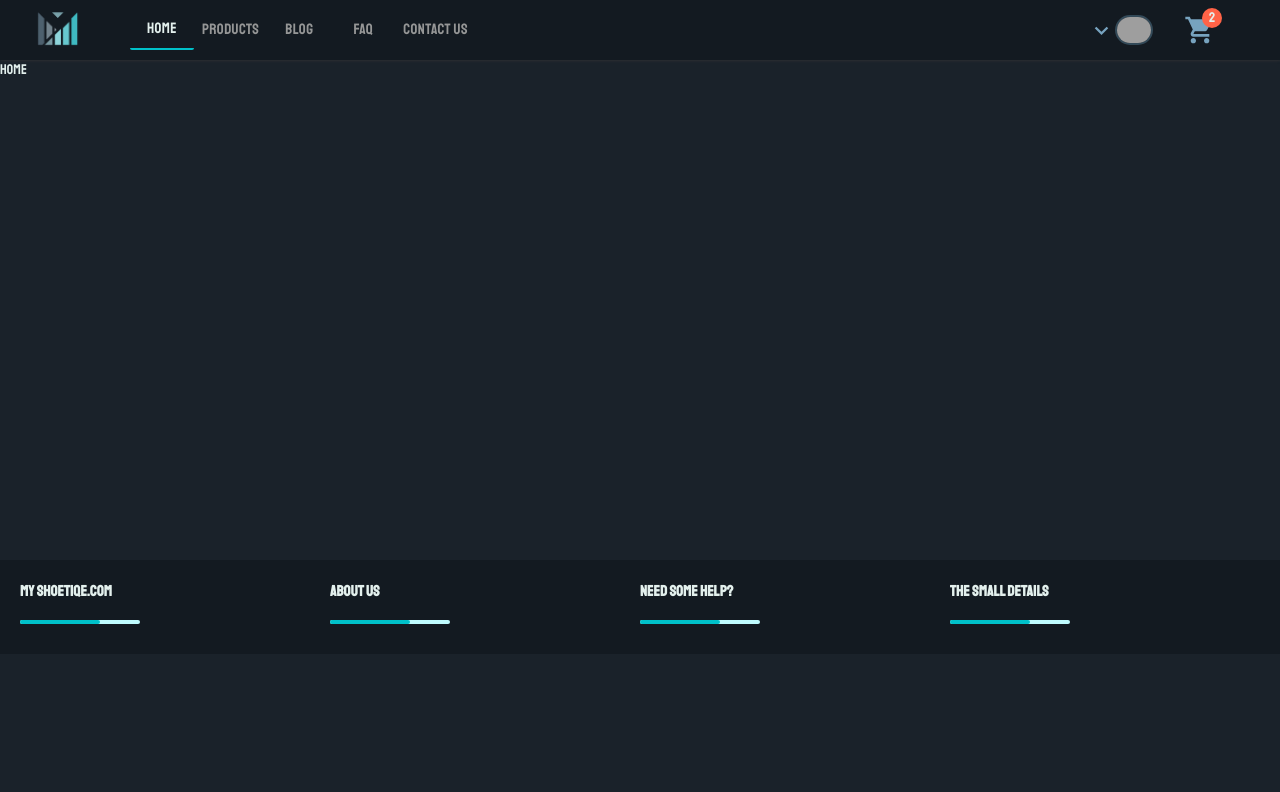
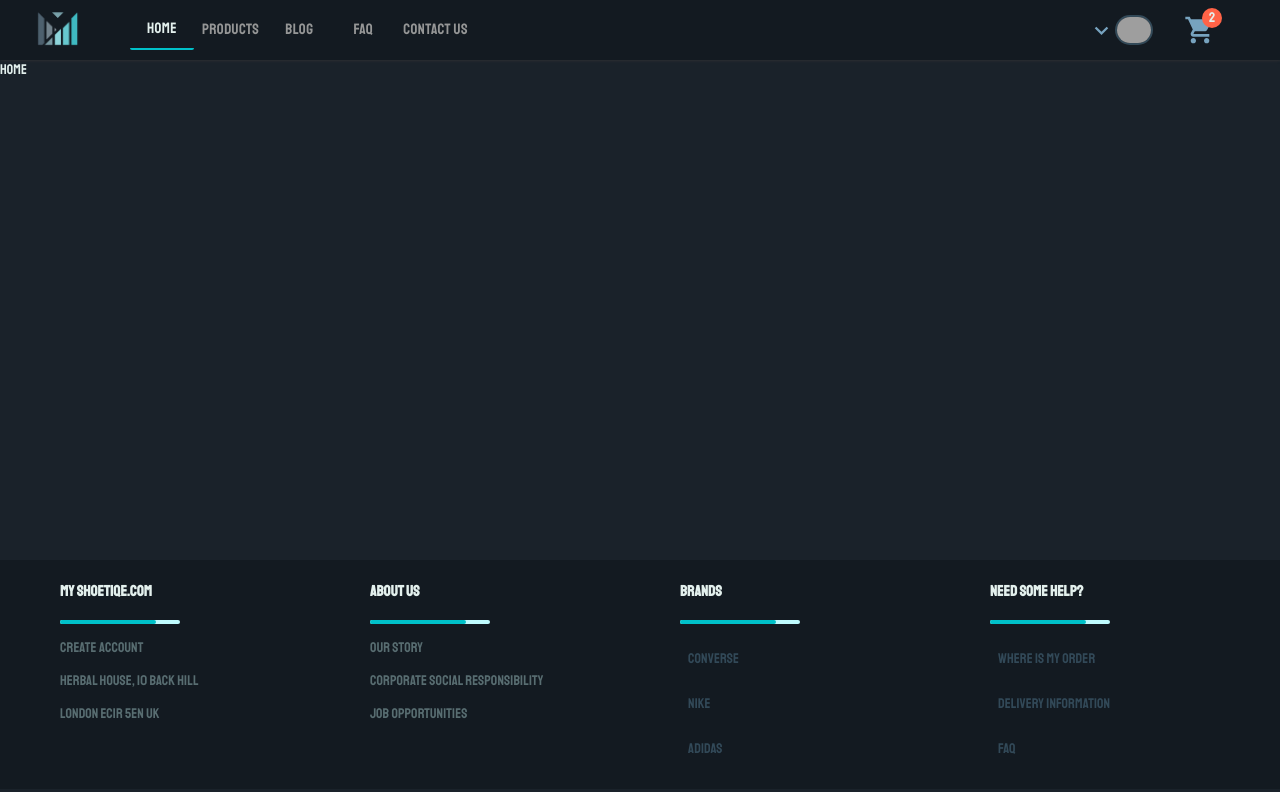
Before and after one commit to sarafotros/shoeShoping, a React (Create React App) app: page / in a window 1280 px wide. Shown: the top 792 px of the page. Built offline with nearby package versions, Linux system fonts and the light colour scheme; grey boxes are pictures that could not be loaded; a web font is replaced by a local one.

Commit message:
footer links #9

```diff
--- a/src/components/Footer/index.js
+++ b/src/components/Footer/index.js
@@ -1,5 +1,5 @@
 import React from 'react'
-import { Grid, Typography } from '@material-ui/core'
+import { Grid, Typography, Button, Container } from '@material-ui/core'
 import useStyles from './index.styles'
 import Title from '../TitleWithBottomBorder'
 
@@ -8,17 +8,113 @@ export default function Index() {
 
   return (
     <Grid className={classes.root} container direction="rom">
-      <Grid className={classes.item} item lg={3}>
+      <Grid className={classes.item} item lg={3} xs={12}>
         <Title title="My Shoetiqe.com" />
+        <Typography
+          className={classes.address}
+          variant="body2"
+          color="textSecondary"
+        >
+          Create Account
+        </Typography>
+        <Typography
+          className={classes.address}
+          variant="body2"
+          color="textSecondary"
+        >
+          Herbal House, 10 Back Hill
+        </Typography>
+        <Typography
+          className={classes.address}
+          variant="body2"
+          color="textSecondary"
+        >
+          London EC1R 5EN UK
+        </Typography>
       </Grid>
-      <Grid className={classes.item} item lg={3}>
+      <Grid className={classes.item} item lg={3} xs={12}>
         <Title title="About Us" />
+        <Typography
+          className={classes.address}
+          variant="body2"
+          color="textSecondary"
+        >
+          Our Story
+        </Typography>
+        <Typography
+          className={classes.address}
+          variant="body2"
+          color="textSecondary"
+        >
+          Corporate Social Responsibility
+        </Typography>
+        <Typography
+          className={classes.address}
+          variant="body2"
+          color="textSecondary"
+        >
+          Job Opportunities
+        </Typography>
       </Grid>
-      <Grid className={classes.item} item lg={3}>
+      <Grid className={classes.item} item lg={3} xs={12}>
+        <Title title="Brands" />
+        <Button className={classes.brandButton} variant="text">
+          <Typography
+            className={classes.address}
+            variant="body2"
+            color="primary"
+          >
+            Converse
+          </Typography>
+        </Button>
+        <Button className={classes.brandButton} variant="text">
+          <Typography
+            className={classes.address}
+            variant="body2"
+            color="primary"
+          >
+            NIKE
+          </Typography>
+        </Button>
+        <Button className={classes.brandButton} variant="text">
+          <Typography
+            className={classes.address}
+            variant="body2"
+            color="primary"
+          >
+            Adidas
+          </Typography>
+        </Button>
+      </Grid>
+      <Grid className={classes.item} item lg={3} xs={12}>
         <Title title="Need Some Help?" />
-      </Grid>
-      <Grid className={classes.item} item lg={3}>
-        <Title title="The Small Details" />
+        <Button className={classes.brandButton} variant="text">
+          <Typography
+            className={classes.address}
+            variant="body2"
+            color="primary"
+          >
+            Where is My Order
+          </Typography>
+        </Button>
+        <Button className={classes.brandButton} variant="text">
+          <Typography
+            className={classes.address}
+            variant="body2"
+            color="primary"
+          >
+            Delivery Information
+          </Typography>
+        </Button>
+        <Button className={classes.brandButton} variant="text">
+          <Typography
+            className={classes.address}
+            variant="body2"
+            color="primary"
+          >
+            FAQ
+          </Typography>
+        </Button>
       </Grid>
     </Grid>
   )
--- a/src/components/Footer/index.styles.js
+++ b/src/components/Footer/index.styles.js
@@ -9,9 +9,9 @@ export default makeStyles((theme) => ({
     },
   },
   item: {
-    paddingRight: 40,
+    paddingLeft: 40,
     [theme.breakpoints.down('xs')]: {
-      paddingRight: 10,
+      paddingLeft: 10,
       marginTop: 10,
       marginBottom: 10,
       paddingBottom: 5,
--- a/src/components/TitleWithBottomBorder/index.styles.js
+++ b/src/components/TitleWithBottomBorder/index.styles.js
@@ -9,7 +9,7 @@ export default makeStyles(() => ({
     '&:after': {
       content: "''",
       position: 'absolute',
-      width: 80,
+      width: 96,
       height: 4,
       bottom: 0,
       borderRadius: 4,
```
